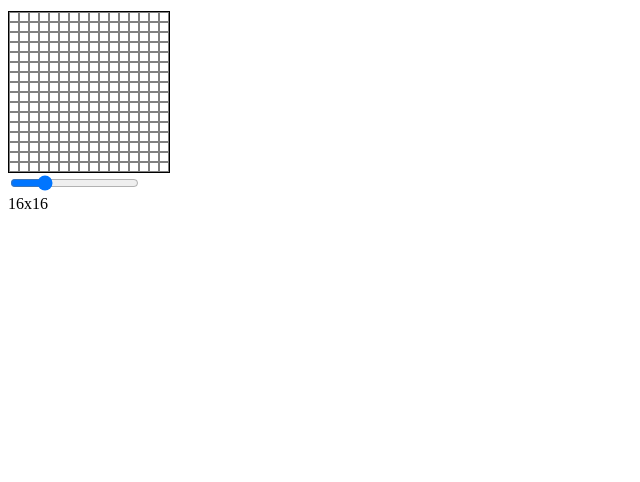
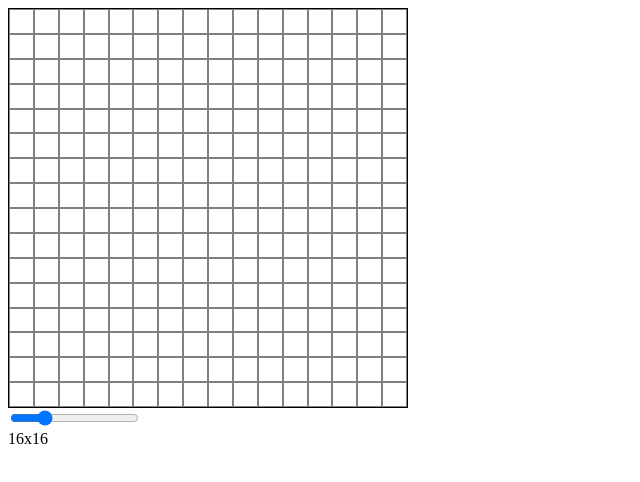
Before and after one commit to jb-v1/etch-a-sketch, a plain HTML site: page index.html in a window 1280 px wide. Shown: the whole page, without its empty margins (0-640 px from the left). Drawn offline with Linux system fonts and the light colour scheme.

Commit message:
Update script.js, style.css
Add grid-template-row property to maintain fixed height and width
of grid container.

```diff
--- a/script.js
+++ b/script.js
@@ -55,5 +55,6 @@ function newGrid(newSize) {
         };
     };
     divContainer.style['grid-template-columns'] = `repeat(${newSize}, auto)`;
+    divContainer.style['grid-template-rows'] = `repeat(${newSize}, auto)`;
     getBoxes();
 };
--- a/style.css
+++ b/style.css
@@ -1,9 +1,13 @@
 .container {
     display: inline-grid;
     grid-template-columns: repeat(16, auto);
+    grid-template-rows: repeat(16, auto);
 
     box-sizing: border-box;
     border: 1px solid black;
+
+    width: 400px;
+    height: 400px;
 }
 
 .square-box {
@@ -11,6 +15,6 @@
     box-sizing: border-box;
     border: 1px solid grey;
 
-    height: 10px;
-    width: 10px;
+    /* height: 10px;
+    width: 10px; */
 }
```
